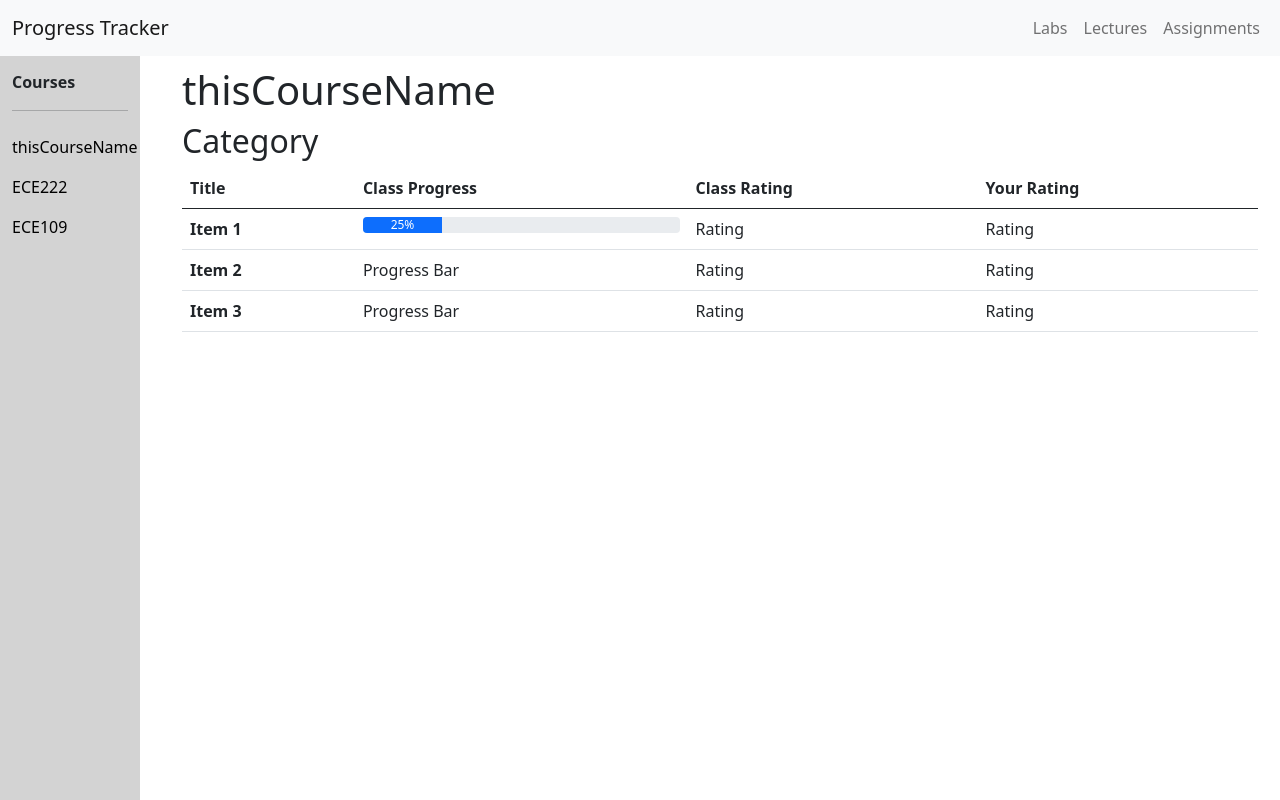
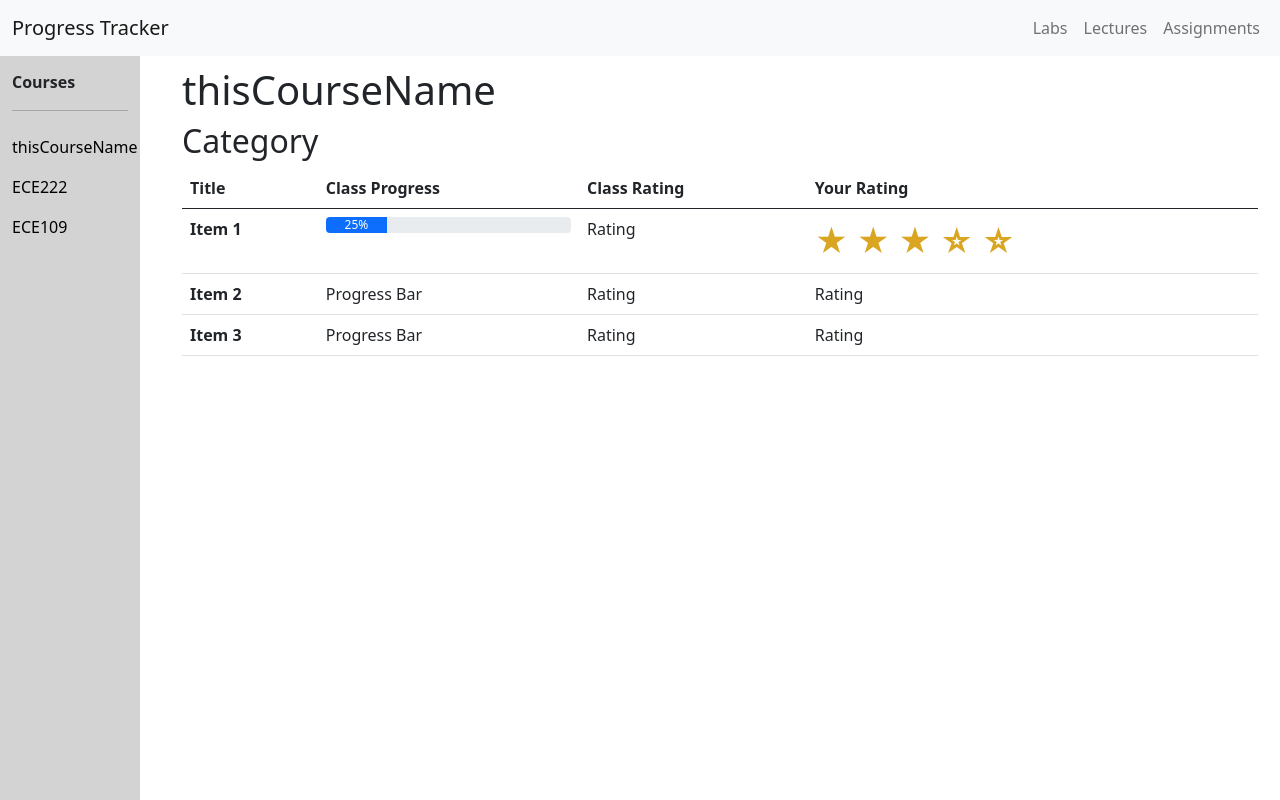
Before and after one commit to annegu/TravelBud, a Flask app: page / in a window 1280 px wide. Run offline with Flask 2, Linux system fonts and the light colour scheme.

Commit message:
Add star rating buttons

```diff
--- a/static/style.css
+++ b/static/style.css
@@ -25,3 +25,29 @@ body {
     margin-left: 160px; /* Same as the width of the sidebar */
     padding: 0px 10px;
 }
+
+/* Star rating */
+
+.star{
+    color: goldenrod;
+    font-size: 2.0rem;
+}
+.star::before{
+content: '\2606';
+cursor: pointer;
+}
+.star.rated::before{
+content: '\2605';
+}
+
+.stars{
+    counter-reset: rateme 0;
+    font-size: 2.0rem;
+    font-weight: 900;
+}
+.star.rated{
+    counter-increment: rateme 1;
+}
+.stars::after{
+  /*  content: counter(rateme) '/5';*/
+}
--- a/templates/home.html
+++ b/templates/home.html
@@ -5,6 +5,8 @@
     <title>Sookeong's Marvelous Idea</title>
     <link rel="stylesheet" href="https://cdn.jsdelivr.net/npm/bootstrap@5.0.0-beta1/dist/css/bootstrap.min.css" integrity="sha384-giJF6kkoqNQ00vy+HMDP7azOuL0xtbfIcaT9wjKHr8RbDVddVHyTfAAsrekwKmP1" crossorigin="anonymous">
     <link rel="stylesheet" href="static/style.css" />
+    <script src="{{url_for('static', filename='home.js')}}"></script>
+
 </head>
 <body>
     <!-- Side Nav Bar -->
@@ -54,6 +56,7 @@
     </nav>
 
     <!-- main page -->
+
     <div class="main">
         <div class="container-fluid">
             <h1 class="course-title">thisCourseName</h1>
@@ -76,7 +79,16 @@
                         </div>
                     </td>
                     <td>Rating</td>
-                    <td>Rating</td>
+                    <td>
+
+                        <div class="stars" data-rating="3">
+                            <span class="star"></span>
+                            <span class="star"></span>
+                            <span class="star"></span>
+                            <span class="star"></span>
+                            <span class="star">&nbsp;</span>
+                        </div>
+                    </td>
                   </tr>
                   <tr>
                     <th scope="row">Item 2</th>
```
Also changed, not shown: static/home.js (added, +31 -0 lines).
